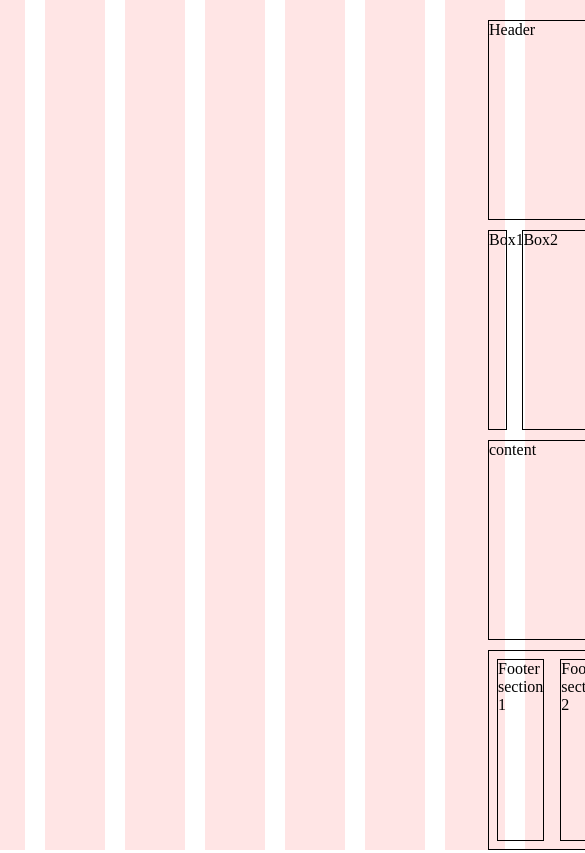
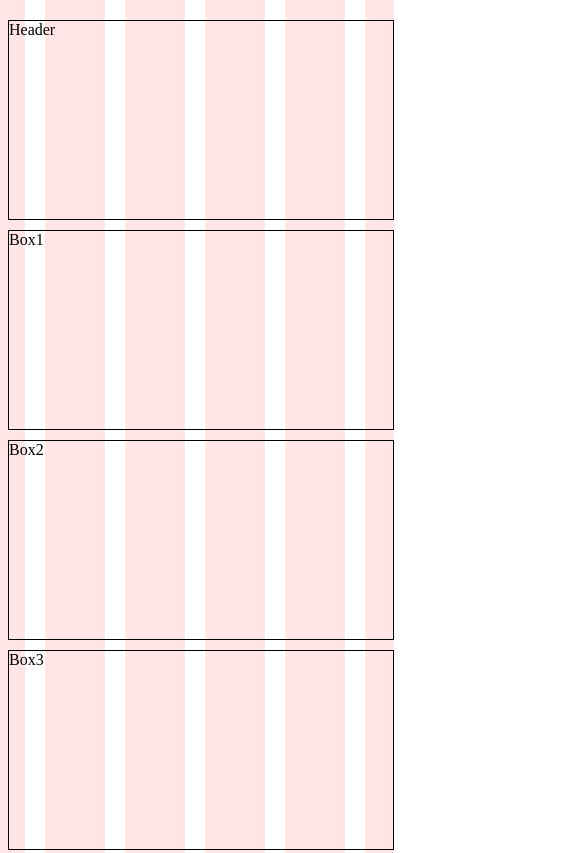
Before and after one commit to JoelMoralesA/uppg2komp, a plain HTML site: page index.html in a window 390 px wide. Shown: the top 853 px of the page, 585 px wide, since content can reach past the window. Drawn offline with Linux system fonts and the light colour scheme.

Commit message:
added last media que, finished.

```diff
--- a/style.css
+++ b/style.css
@@ -122,5 +122,36 @@ footer {
 
 @media screen and (max-width: 768px) {
 
-
+    #container {
+        display: grid;
+        width: 110%;
+        height: 800px;
+        margin: 20px 0px;
+        gap: 10px 10px;
+        grid-template-columns: 1fr;
+        grid-template-rows: repeat(10, 200px);
+        grid-template-areas:
+        'header'
+        'B1'
+        'B2'
+        'B3'
+        'content'
+        'sidebar'
+        'footer'
+        'footer'
+        'footer'
+        'footer';
+    }
+    footer {
+        display: grid;
+        grid-area: footer;
+        gap: 10px 15px;
+        grid-template-columns: 1fr;
+        grid-template-rows: repeat(2, 200px);
+        grid-template-areas:
+        'fs1'
+        'fs2'
+        'fs3'
+        'fs4';
+    }
 }
```
